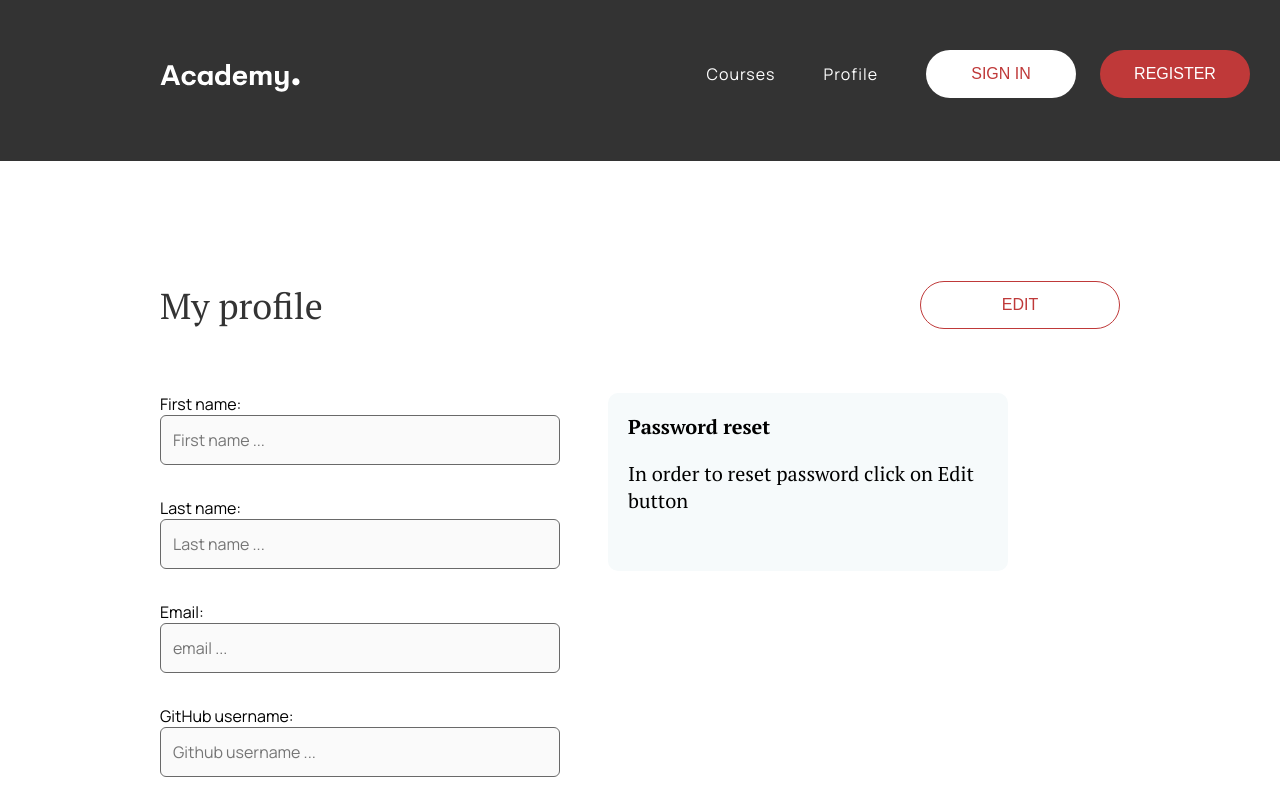
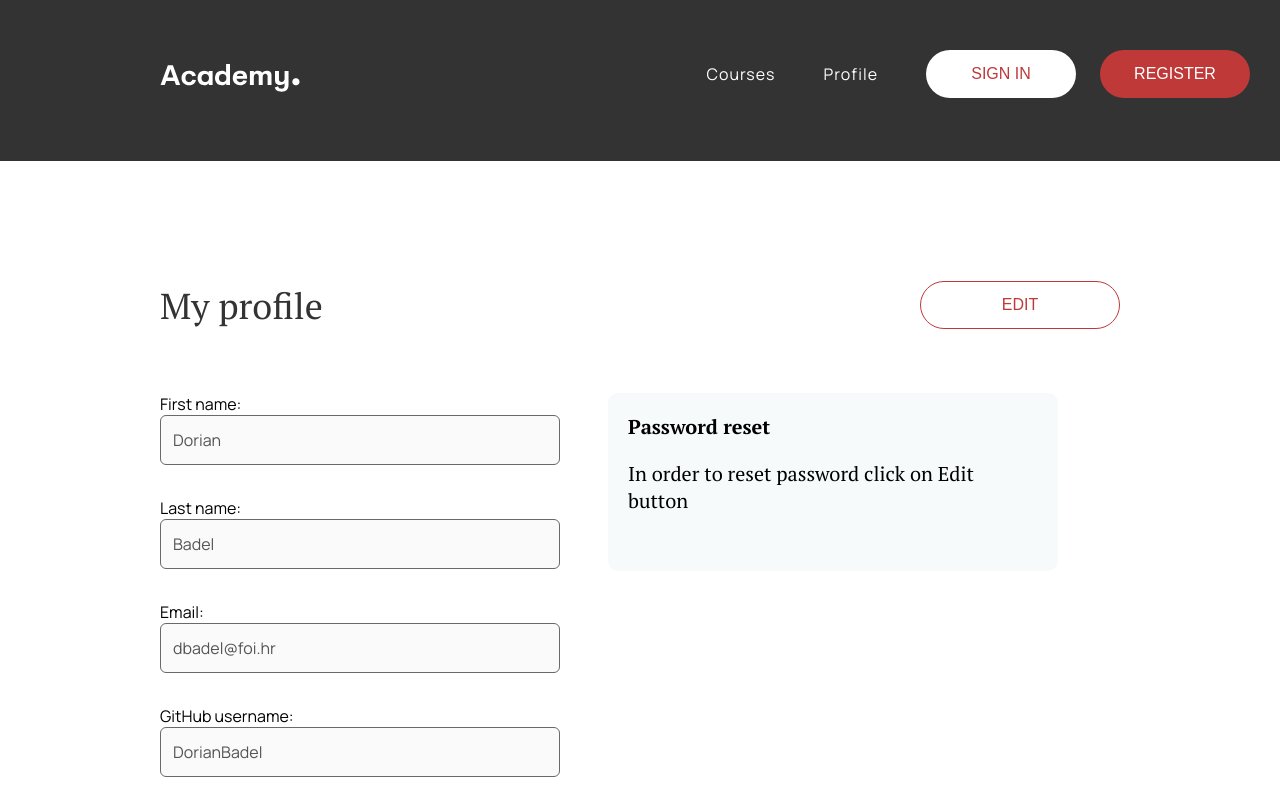
Before and after one commit to DorianBadel/SpeckAcademy, a React (Create React App) app: page /profile in a window 1280 px wide. Shown: the top 800 px of the page. Built offline with nearby package versions, Linux system fonts and the light colour scheme.

Commit message:
Homework-9 bez azuriranja na update

```diff
--- a/src/lib/style/generalStyles.js
+++ b/src/lib/style/generalStyles.js
@@ -34,13 +34,8 @@ export const Form = styled(FormFormik)`
 
     }
 
-    ${props => props.isHideable == true && `
-            font-size: 20px;
-            background-color: ${colors.bgSecondary};
+    ${props => props.isHideable === true && `
             padding: 20px;
-            border-radius: 10px;
-            height: 30%;
-            font-family: ${fonts.secondary}
     `}
 `;
 
@@ -88,3 +83,7 @@ export const ErrorMessage = styled(ErrorMessageFormik)`
     padding-top: 8px;
 
 `;
+
+export const InputLabel = styled.label`
+
+`
--- a/src/pages/Profile/Profile.js
+++ b/src/pages/Profile/Profile.js
@@ -2,16 +2,17 @@ import React, {useState} from 'react'
 import Main from '../../components/Main/Main'
 import Header from '../../components/Header/Header'
 import Section from '../../components/Section/Section'
-import {FormContainer, Strong} from './ProfileStyle.js';
+import {FormContainer, Strong, PasswordReset} from './ProfileStyle.js';
 import { Button } from '../../components/Button/ButtonStyle'
 
-import{ Form, Field, FormRow, Select, Option, ErrorMessage} from "../../lib/style/generalStyles"
+import{ Form, Field, FormRow, InputLabel, Select, Option, ErrorMessage} from "../../lib/style/generalStyles"
 import {Formik, yupToFormErrors} from "formik";
 import * as Yup from "yup";
 
 
 const Profile = () => {
     const [editing, setEditing] = useState(false);
+    var newValues;
   return (
     <Main>
         <Header isSecondary={true}/>
@@ -20,16 +21,14 @@ const Profile = () => {
             linkTo ={"#"}
             callback={() => setEditing(!editing)}
         >
+        <FormContainer>
           <Formik initialValues={{
-            firstName: '',
-            lastName: '',
-            email: '',
-            passwordOld: '',
-            passwordNew: '',
-            passwordConfirmed: '',
-            githubUsername:'',
-            zepplinUsername:'',
-            activeFacultyYear:'',
+            firstName: newValues ? newValues.firstName : 'Dorian', //nekako ne priznaje "newValues" kao globalnu varijablu
+            lastName: 'Badel',
+            email: 'dbadel@foi.hr',
+            githubUsername:'DorianBadel',
+            zepplinUsername:'DorianBadel',
+            activeFacultyYear:'3',
             isAdmin: false
           }} validationSchema={
             Yup.object({
@@ -37,27 +36,25 @@ const Profile = () => {
                 .required("First name is required"),
               lastName: Yup.string()
               .required("Last name is required"),
-              email: Yup.string().email("Invalid email adress").required("Email is required"),
-              passwordOld: Yup.string().min(8, "Password must be at least 8 characters long").required("Password is required"),
-              passwordNew: Yup.string().min(8, "Password must be at least 8 characters long").required("Password is required"),
-              passwordConfirmed: Yup.string().test("passwords-match", "Passwords must match", function(value){return this.parent.password === value}).required("Confirmation password is required"),
-              githubUsername: Yup.string()
-              .required("GitHub username is required"),
-              zepplinUsername: Yup.string()
-              .required("Zepplin username is required"),
-              activeFacultyYear: Yup.string()
-              .required("Active faculty year is required"),
+              email:
+                Yup.string().email("Invalid email adress").required("Email is required"),
+              githubUsername:
+                Yup.string().required("GitHub username is required"),
+              zepplinUsername:
+                Yup.string().required("Zepplin username is required"),
+              activeFacultyYear:
+                Yup.string().required("Active faculty year is required"),
             })
           } onSubmit={(values, actions) => {
             setTimeout(() => {
+              newValues = values;
+              console.log(newValues.firstName); //radi okej
               alert(JSON.stringify(values, null, 2));
               actions.setSubmitting(false);
               actions.resetForm({
-                firstName: '',
+                firstName: newValues.firstName, //ovo se nikad ne izvrsava
                 lastName: '',
                 email: '',
-                password: '',
-                passwordConfirmed: '',
                 githubUsername:'',
                 zepplinUsername:'',
                 activeFacultyYear:'',
@@ -67,35 +64,35 @@ const Profile = () => {
           }}>
 
             {formik => (
-                <FormContainer>
+
                     <Form isCentered={false}>
                         <FormRow>
-                            First name:
+                          <InputLabel htmlFor="firstName">First name: </InputLabel>
                           <Field type="text" name="firstName" placeholder="First name ..." disabled={!editing || formik.isSubmitting}/>
                           <ErrorMessage component={"div"} name="firstName"/>
                         </FormRow>
                         <FormRow>
-                            Last name:
+                            <InputLabel htmlFor="lastName"> Last name: </InputLabel>
                         <Field type="text" name="lastName" placeholder="Last name ..." disabled={!editing ||formik.isSubmitting}/>
                         <ErrorMessage component={"div"} name="lastName"/>
                         </FormRow>
                         <FormRow>
-                            Email:
+                            <InputLabel htmlFor="email"> Email: </InputLabel>
                         <Field type="email" name="email" placeholder="email ..." disabled={!editing ||formik.isSubmitting}/>
                         <ErrorMessage component={"div"} name="email"/>
                         </FormRow>
                         <FormRow>
-                            GitHub username:
+                            <InputLabel htmlFor="githubUsername"> GitHub username: </InputLabel>
                         <Field type="text" name="githubUsername" placeholder="Github username ..." disabled={!editing ||formik.isSubmitting}/>
                         <ErrorMessage component={"div"} name="githubUsername"/>
                         </FormRow>
                         <FormRow>
-                            Zeplin username:
+                            <InputLabel htmlFor="zepplinUsername">Zeplin username: </InputLabel>
                         <Field type="text" name="zepplinUsername" placeholder="Zepplin ..." disabled={!editing ||formik.isSubmitting}/>
                         <ErrorMessage component={"div"} name="zepplinUsername"/>
                         </FormRow>
                         <FormRow>
-                            Active faculty year:
+                            <InputLabel htmlFor="activeFacultyYear"> Active faculty year: </InputLabel>
                         <Select id="activeFacultyYear" {...formik.getFieldProps("activeFacultyYear")} disabled={!editing || formik.isSubmitting}>
                             <Option value="" disabled hidden>Choose an Active faculty year</Option>
                             <Option value='0'>Not a student</Option>
@@ -109,18 +106,45 @@ const Profile = () => {
                         </FormRow>
                         {editing &&
                           <FormRow>
-                            <Button isOutlined issForm disabled={formik.isSubmitting}>
+                            <Button isOutlined issForm disabled={formik.isSubmitting} type="submit">
                               {formik.isSubmitting ? "Processing..." : "Save changes" }
                             </Button>
                           </FormRow>
                         }
 
                     </Form>
+                  )}
+                </Formik>
+                <Formik initialValues={{
+                  passwordOld: '',
+                  passwordNew: '',
+                  passwordConfirmed: '',
+                }} validationSchema={
+                  Yup.object({
+                    passwordOld:
+                      Yup.string().min(8, "Password must be at least 8 characters long").required("Password is required"),
+                    passwordNew:
+                      Yup.string().min(8, "Password must be at least 8 characters long").required("Password is required"),
+                    passwordConfirmed:
+                      Yup.string().test("passwords-match", "Passwords must match", function(value){return this.parent.passwordNew === value}).required("Confirmation password is required"),
+                  })
+                } onSubmit={(values, actions) => {
+                  setTimeout(() => {
+                    alert(JSON.stringify(values, null, 2));
+                    actions.setSubmitting(false);
+                    actions.resetForm({
+                      passwordOld: '',
+                      passwordNew: '',
+                      passwordConfirmed: '',
+                    })
+                  }, 1000)
+                }}>
 
-                    <Form isCentered={false} isHideable>
+                    {formik => (
+                      <PasswordReset isOpened={editing}>
                         <Strong>Password reset</Strong>
                         {editing ?
-                        <>
+                        <Form isCentered={false} isHideable>
                           <FormRow>
                               <Field type="password" name="passwordOld" placeholder="Old password ..." disabled={formik.isSubmitting}/>
                               <ErrorMessage component={"div"} name="passwordOld"/>
@@ -138,19 +162,15 @@ const Profile = () => {
                                 {formik.isSubmitting ? "Processing..." : "Change Password" }
                               </Button>
                             </FormRow>
-                        </>
+                        </Form>
                          : <p>In order to reset password click on Edit button</p>
                          }
+                    </PasswordReset>
+                    )}
+                  </Formik>
 
-                    </Form>
 
               </FormContainer>
-
-            )}
-
-
-
-          </Formik>
 
         </Section>
     </Main>
--- a/src/pages/Profile/ProfileStyle.js
+++ b/src/pages/Profile/ProfileStyle.js
@@ -29,3 +29,21 @@ export const Strong = styled.p`
     padding-bottom: 20px;
     font-weight: 900;
 `;
+
+export const PasswordReset = styled.div`
+    font-size: 20px;
+    width: 450px;
+    background-color: ${colors.bgSecondary};
+    padding: 20px;
+    border-radius: 10px;
+    height: 30%;
+    font-family: ${fonts.secondary}
+
+    ${props => props.isOpened == true && `
+            width: auto;
+            font-size: 20px; //zbog nekog razloga ako izbrisem font-size height vise ne radi ?
+            height: 60%;
+
+            font-family: ${fonts.secondary}
+    `}
+`;
```
Also changed, not shown: src/pages/Register/Register.js (line endings or trailing spaces). Lines whose indentation alone changed are shown as unchanged.
